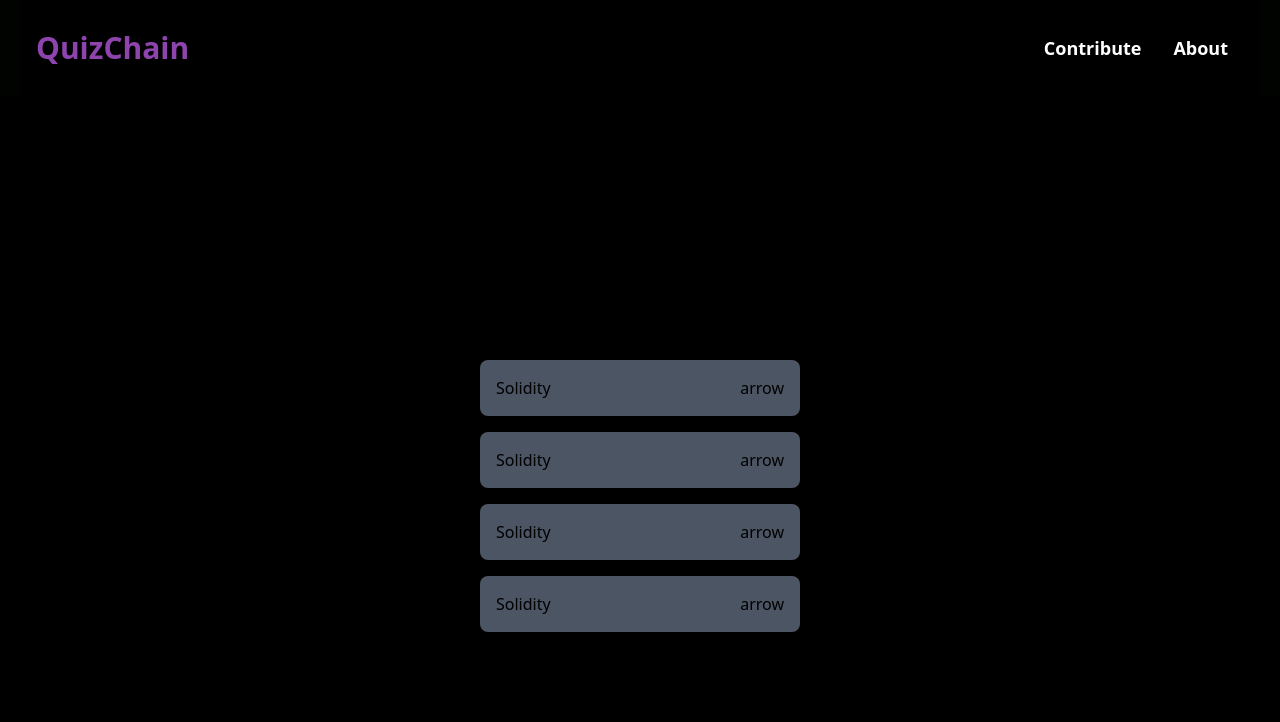
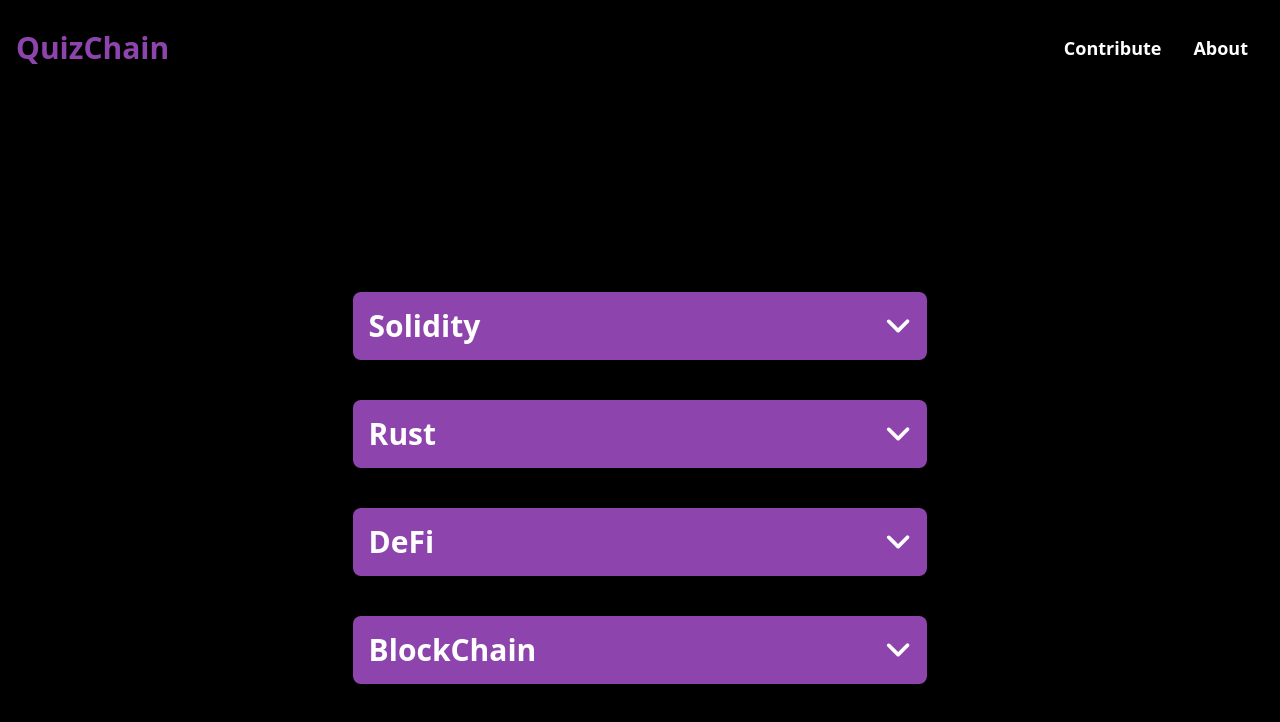
Before and after one commit to soham203/Web3-Quiz, a React (Vite) app: page /quizpage in a window 1280 px wide. Shown: the top 722 px of the page. Built offline with nearby package versions, Linux system fonts and the light colour scheme.

Commit message:
navbar bug fix

```diff
--- a/package.json
+++ b/package.json
@@ -10,6 +10,9 @@
     "preview": "vite preview"
   },
   "dependencies": {
+    "@fortawesome/fontawesome-svg-core": "^6.7.1",
+    "@fortawesome/free-solid-svg-icons": "^6.7.1",
+    "@fortawesome/react-fontawesome": "^0.2.2",
     "react": "^18.3.1",
     "react-dom": "^18.3.1",
     "react-icon": "^1.0.0",
--- a/src/components/Navbar.jsx
+++ b/src/components/Navbar.jsx
@@ -21,7 +21,7 @@ const Navbar = () => {
 
   return (
     <>
-    <div className='flex justify-between bg-black items-center h-24 max-w-[1240px] mx-auto px-4 text-white'>
+    <div className='flex justify-between bg-black items-center h-24 w-full px-4 text-white'>
        <h1 className='w-full text-3xl font-bold text-[#8E44AD]'>
         <Link to="/LandingPage">QuizChain</Link>
       </h1>
--- a/src/data/quizData.json
+++ b/src/data/quizData.json
@@ -1,16 +1,238 @@
 {
-    "questions": [
+    "topics": [
       {
-        "question": "What is a smart contract?",
-        "options": ["A physical document", "A blockchain program", "An NFT", "A cryptocurrency"],
-        "answer": "A blockchain program",
-        "type": "easy"
+        "topic": "Solidity",
+        "questions": {
+          "easy": [
+            {
+              "question": "What is Solidity primarily used for?",
+              "options": ["Smart Contracts", "Web Development", "Data Analysis", "AI Models"],
+              "answer": "Smart Contracts"
+            },
+            {
+              "question": "Which blockchain platform is Solidity designed for?",
+              "options": ["Bitcoin", "Ethereum", "Solana", "Polkadot"],
+              "answer": "Ethereum"
+            }
+          ],
+          "medium": [
+            {
+              "question": "What is the default visibility of a state variable in Solidity?",
+              "options": ["Public", "Private", "Internal", "External"],
+              "answer": "Internal"
+            },
+            {
+              "question": "Which keyword is used in Solidity to define an immutable variable?",
+              "options": ["constant", "immutable", "final", "fixed"],
+              "answer": "immutable"
+            }
+          ],
+          "hard": [
+            {
+              "question": "What is the function of 'delegatecall' in Solidity?",
+              "options": [
+                "Transfers tokens",
+                "Calls another contract and keeps the caller's context",
+                "Destroys a contract",
+                "Updates a state variable"
+              ],
+              "answer": "Calls another contract and keeps the caller's context"
+            },
+            {
+              "question": "What is the significance of EVM's gas mechanism in Solidity?",
+              "options": [
+                "Measures network bandwidth",
+                "Ensures that transactions are free",
+                "Prevents infinite loops and excessive computation",
+                "Measures token supply"
+              ],
+              "answer": "Prevents infinite loops and excessive computation"
+            }
+          ]
+        }
       },
       {
-        "question": "Which blockchain introduced Web3?",
-        "options": ["Bitcoin", "Ethereum", "Polkadot", "Cardano"],
-        "answer": "Ethereum",
-        "type": "easy"
+        "topic": "Rust",
+        "questions": {
+          "easy": [
+            {
+              "question": "Rust is primarily designed for what kind of programming?",
+              "options": ["System Programming", "Frontend Development", "Data Science", "Blockchain"],
+              "answer": "System Programming"
+            },
+            {
+              "question": "Which of the following is a key feature of Rust?",
+              "options": ["Memory safety", "Dynamic typing", "Garbage collection", "None of the above"],
+              "answer": "Memory safety"
+            }
+          ],
+          "medium": [
+            {
+              "question": "What does the 'ownership' concept in Rust help prevent?",
+              "options": ["Memory leaks", "Compilation errors", "Syntax issues", "Performance bottlenecks"],
+              "answer": "Memory leaks"
+            },
+            {
+              "question": "What is the purpose of Rust's 'Borrow Checker'?",
+              "options": [
+                "To check for syntax errors",
+                "To manage memory safety at compile time",
+                "To optimize code performance",
+                "To resolve circular dependencies"
+              ],
+              "answer": "To manage memory safety at compile time"
+            }
+          ],
+          "hard": [
+            {
+              "question": "What is the difference between 'Box<T>' and 'Rc<T>' in Rust?",
+              "options": [
+                "'Box<T>' is single ownership, while 'Rc<T>' allows multiple ownership.",
+                "'Box<T>' is for dynamic typing, 'Rc<T>' is for fixed size types.",
+                "'Box<T>' is for garbage collection, 'Rc<T>' is for async tasks.",
+                "'Box<T>' allows multiple ownership, 'Rc<T>' is single ownership."
+              ],
+              "answer": "'Box<T>' is single ownership, while 'Rc<T>' allows multiple ownership."
+            },
+            {
+              "question": "What does the 'async' keyword do in Rust?",
+              "options": [
+                "Enables garbage collection",
+                "Converts a function into a future",
+                "Defines a thread-safe operation",
+                "Improves compile time performance"
+              ],
+              "answer": "Converts a function into a future"
+            }
+          ]
+        }
+      },
+      {
+        "topic": "DeFi",
+        "questions": {
+          "easy": [
+            {
+              "question": "What does DeFi stand for?",
+              "options": [
+                "Decentralized Finance",
+                "Digital Finance",
+                "Deflationary Finance",
+                "Decentralized File Sharing"
+              ],
+              "answer": "Decentralized Finance"
+            },
+            {
+              "question": "Which platform is widely used in DeFi for smart contracts?",
+              "options": ["Bitcoin", "Ethereum", "Dogecoin", "Cardano"],
+              "answer": "Ethereum"
+            }
+          ],
+          "medium": [
+            {
+              "question": "What is a liquidity pool in DeFi?",
+              "options": [
+                "A pool of assets used to provide liquidity for trading",
+                "A backup reserve for tokens",
+                "An algorithm for mining tokens",
+                "A repository of transaction data"
+              ],
+              "answer": "A pool of assets used to provide liquidity for trading"
+            },
+            {
+              "question": "What is yield farming?",
+              "options": [
+                "Mining cryptocurrencies",
+                "Providing liquidity to earn rewards",
+                "Staking tokens to earn dividends",
+                "Buying low and selling high"
+              ],
+              "answer": "Providing liquidity to earn rewards"
+            }
+          ],
+          "hard": [
+            {
+              "question": "What is impermanent loss in DeFi?",
+              "options": [
+                "The loss incurred when withdrawing tokens from a liquidity pool due to price changes",
+                "A penalty for staking tokens",
+                "Loss of private keys",
+                "An error in smart contract execution"
+              ],
+              "answer": "The loss incurred when withdrawing tokens from a liquidity pool due to price changes"
+            },
+            {
+              "question": "What is the role of an automated market maker (AMM) in DeFi?",
+              "options": [
+                "To match buyers and sellers in a decentralized exchange",
+                "To control the supply of tokens",
+                "To dynamically set prices using a formula",
+                "To validate transactions on the blockchain"
+              ],
+              "answer": "To dynamically set prices using a formula"
+            }
+          ]
+        }
+      },
+      {
+        "topic": "Blockchain",
+        "questions": {
+          "easy": [
+            {
+              "question": "What is a blockchain?",
+              "options": [
+                "A decentralized ledger",
+                "A centralized database",
+                "A web server",
+                "A type of programming language"
+              ],
+              "answer": "A decentralized ledger"
+            },
+            {
+              "question": "What is the first blockchain ever created?",
+              "options": ["Ethereum", "Bitcoin", "Cardano", "Solana"],
+              "answer": "Bitcoin"
+            }
+          ],
+          "medium": [
+            {
+              "question": "What is the primary consensus mechanism used by Bitcoin?",
+              "options": ["Proof of Stake", "Proof of Work", "Delegated Proof of Stake", "PBFT"],
+              "answer": "Proof of Work"
+            },
+            {
+              "question": "What is a smart contract?",
+              "options": [
+                "A self-executing contract with predefined rules",
+                "A legal agreement signed digitally",
+                "A financial agreement on the blockchain",
+                "A type of cryptocurrency wallet"
+              ],
+              "answer": "A self-executing contract with predefined rules"
+            }
+          ],
+          "hard": [
+            {
+              "question": "What is a Byzantine Fault Tolerance (BFT) in blockchain?",
+              "options": [
+                "A mechanism for handling node failures in a distributed system",
+                "A method to increase block size",
+                "A tool for managing gas fees",
+                "A cryptographic hashing algorithm"
+              ],
+              "answer": "A mechanism for handling node failures in a distributed system"
+            },
+            {
+              "question": "What is the Merkle root in a blockchain block?",
+              "options": [
+                "A hash representing all transactions in the block",
+                "The timestamp of the block",
+                "The ID of the miner",
+                "The public key of the node"
+              ],
+              "answer": "A hash representing all transactions in the block"
+            }
+          ]
+        }
       }
     ]
-}
+  }
--- a/src/pages/Quizpage.jsx
+++ b/src/pages/Quizpage.jsx
@@ -1,28 +1,61 @@
 import React from 'react'
-// import quizData from '../data/quizData.json'
+import react, { useState } from 'react';
+import { FontAwesomeIcon } from '@fortawesome/react-fontawesome'
+import { faAngleDown } from '@fortawesome/free-solid-svg-icons';
+import quizData from '../data/quizData.json'
+
+const topics = ['Solidity', 'Rust', 'DeFi', 'BlockChain']
 
 const QuizApp = () => {
+
+  const [openDropdowns, setOpenDropdowns] = useState({
+    Solidity: false,
+    Rust: false,
+    DeFi: false,
+    BlockChain: false,
+  });
+
+  const toggleDropdown = (topic) => {
+    setOpenDropdowns((prevState) => {
+     const newState = { ...prevState };
+     for (let key in newState ) {
+      newState[key] = false;
+     }
+      newState[topic] = !prevState[topic];
+      return newState;
+    });
+  };
+
   return (
-   <div className='bg-black h-screen flex items-center justify-center '>
-    <div className='backdrop-blur-sm bg-opacity-50  w-3/6 h-fit gap-4 flex flex-col items-center justify-center'>
-      <div className="bg-gray-600 w-3/6 p-4 flex justify-between rounded-lg">
-      <p>Solidity</p>
-      <button>arrow</button>
+    <div className="bg-black h-screen flex items-center justify-center flex-col">
+    <div className="w-full md:w-4/6 lg:w-5/6 px-4 h-fit gap-6 flex flex-col items-center justify-center">
+      {topics.map((topic, index) => (
+
+      <div key={index} className='w-full lg:w-5/6 h-fit flex flex-col items-center justify-center'>
+        <div
+        className="bg-[#8E44AD] w-full lg:w-4/6 p-4 flex justify-between rounded-lg cursor-pointer"
+        onClick={() => toggleDropdown(topic)}
+      >
+        <label className="font-semibold text-3xl text-white">{topic}</label>
+        <button id="click" onClick={toggleDropdown}>
+        <FontAwesomeIcon className='text-3xl' icon={faAngleDown} style={{color: "#ffffff",}} />
+        </button>
       </div>
-      <div className="bg-gray-600 w-3/6 p-4 flex justify-between rounded-lg">
-      <p>Solidity</p>
-      <button>arrow</button>
-      </div>
-      <div className="bg-gray-600 w-3/6 p-4 flex justify-between rounded-lg">
-      <p>Solidity</p>
-      <button>arrow</button>
-      </div>
-      <div className="bg-gray-600 w-3/6 p-4 flex justify-between rounded-lg">
-      <p>Solidity</p>
-      <button>arrow</button>
-      </div>
-      </div>
-   </div>
+
+      <div
+       className={`w-full lg:w-4/6 bg-white rounded-md shadow-lg mt-4 overflow-hidden transition-all duration-300 ease-in-out ${openDropdowns[topic] ? 'max-h-64 py-4' : 'max-h-0 py-0'}`}
+     >
+       <ul className="space-y-2 px-4">
+         <li className="text-gray-800">Item 1</li>
+         <li className="text-gray-800">Item 2</li>
+         <li className="text-gray-800">Item 3</li>
+       </ul>
+     </div>
+     </div>
+      ))}
+
+    </div>
+  </div>
   )
 };
 
```
Also changed, not shown: 1 other file (tests, documents, lock files or other folders).
